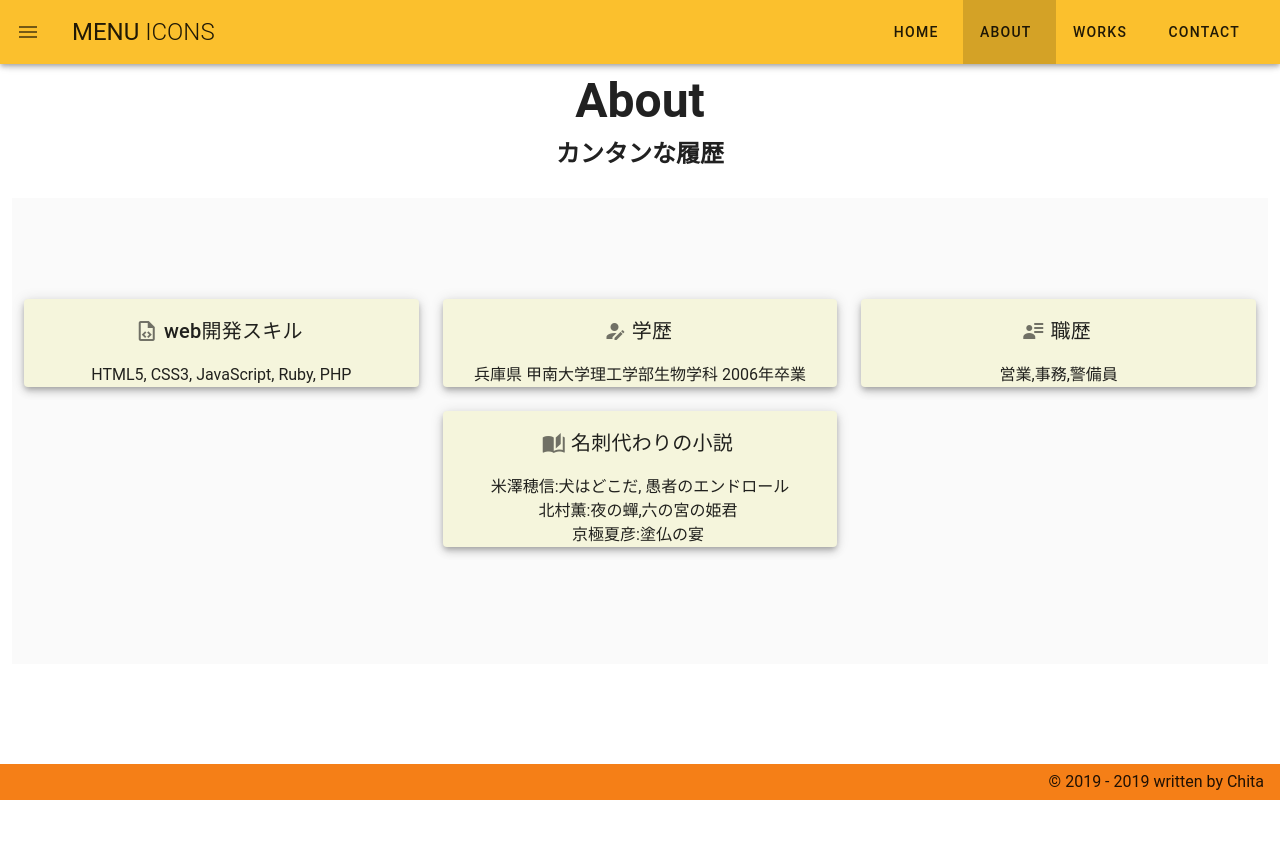
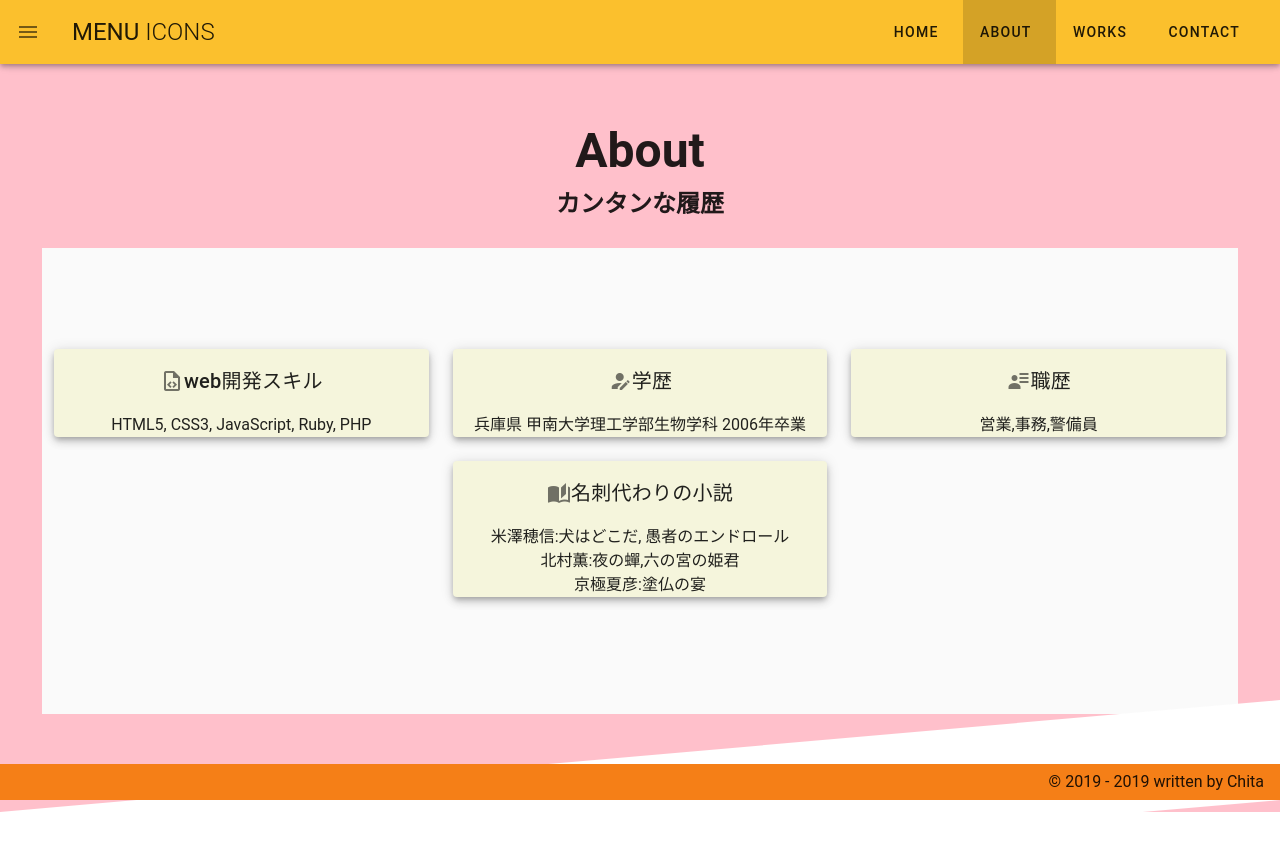
Before and after one commit to ChitaChita/myPort, a Vue app: page /about in a window 1280 px wide. Shown: the top 850 px of the page. Before the commit the page ends 800 px from the top, so only its background shows below. Built offline with nearby package versions, Linux system fonts and the light colour scheme.

Commit message:
カード折り返し追加、スタントレイアウト追加

```diff
--- a/src/App.vue
+++ b/src/App.vue
@@ -84,9 +84,12 @@
     </v-toolbar-items>
   </v-app-bar>
   <!-- メインコンテンツ -->
+  <div class="section1">
   <v-content transition="slide-x-transition">
     <router-view />
   </v-content>
+  </div>
+  <div class="section2"></div>
   <!-- フッター部分 -->
   <v-footer color="secondary" light app>
     <div class="flex-grow-1"></div>
@@ -105,3 +108,40 @@ export default {
   }),
 }
 </script>
+<style scoped>
+.section1,
+.section2{
+  padding: 50px 30px;
+}
+
+.section1 {
+  background:pink;
+}
+.section2 {
+  position: relative;
+  z-index: 0;
+}
+.section2::after{
+  content: '';
+  position: absolute;
+  left:0;
+  top: 0;
+  transform: skewY(-5deg);
+  transform-origin: bottom left;
+  z-index: -1;
+  width:100%;
+  height:100%;
+  background:#fff;
+}
+/* .bgImg {
+  background: #6292f1;
+  position: absolute;
+  transform: skewY(-5deg);
+  top: 0;
+  left: 0;
+  right: 0;
+  bottom: 0;
+  z-index: -100;
+  -webkit-transform: skewY(-5deg);
+} */
+</style>
--- a/src/components/PersonalHistory.vue
+++ b/src/components/PersonalHistory.vue
@@ -12,7 +12,7 @@
         cols=12 sm=10 md=8 lg=4 xl=3>
           <v-card
             class="persona"
-            style="background-color: beige;"
+            style="background-color: beige; white-space: pre-line;"
             elevation="5"
             target="_blank"
           >
@@ -62,8 +62,3 @@ export default {
   }),
 };
 </script>
-<style scoped>
-.persona {
-  white-space: pre;
-}
-</style>
--- a/src/views/Works.vue
+++ b/src/views/Works.vue
@@ -18,7 +18,7 @@
             :href="eco.href"
             class="works"
             elevation="3"
-            style="background-color: beige;"
+            style="background-color: beige; white-space: pre-line;"
             target="_blank"
           >
             <v-card-title primary-title class="justify-center">
@@ -68,8 +68,3 @@ export default {
   }),
 };
 </script>
-<style scoped>
-.works {
-  white-space: pre;
-}
-</style>
```
